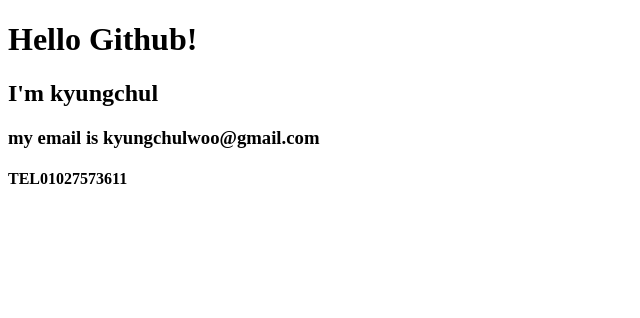
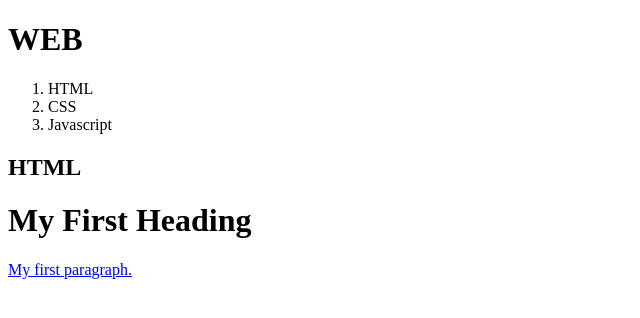
Before and after one commit to jo8232/github_test, a plain HTML site: page index.html in a window 1280 px wide. Shown: the whole page, without its empty margins (0-640 px from the left). Drawn offline with Linux system fonts and the light colour scheme.

Commit message:
no message

```diff
--- a/index.html
+++ b/index.html
@@ -1,17 +1,22 @@
 <!DOCTYPE html>
-<html lang="en">
-
+<html>
 <head>
-    <meta charset="UTF-8">
-    <meta name="viewport" content="idth=device-width, initial-scale=1.0">
-    <title>Document</title>
+    <title>WEB1- html</title>
+    <meta charset="utf-8">
 </head>
 
 <body>
-    <h1>Hello Github!</h1>
-    <h2>I'm kyungchul</h2>
-    <h3>my email is kyungchulwoo@gmail.com</h3>
-    <h4>TEL01027573611</h4>
+    <h1>WEB</h1>
+    <ol>
+        <li>HTML</li>
+        <li>CSS</li>
+        <li>Javascript</li>
+    </ol>
+    <h2>HTML</h2>
+<h1>My First Heading</h1>
+<p><a href="https://www.w3.org/TR/html5/"
+    target="blank" title="html5
+    specification"> My first paragraph.</a></p>
 </body>
 
 </html>
```
Also changed, not shown: 1 other file.
